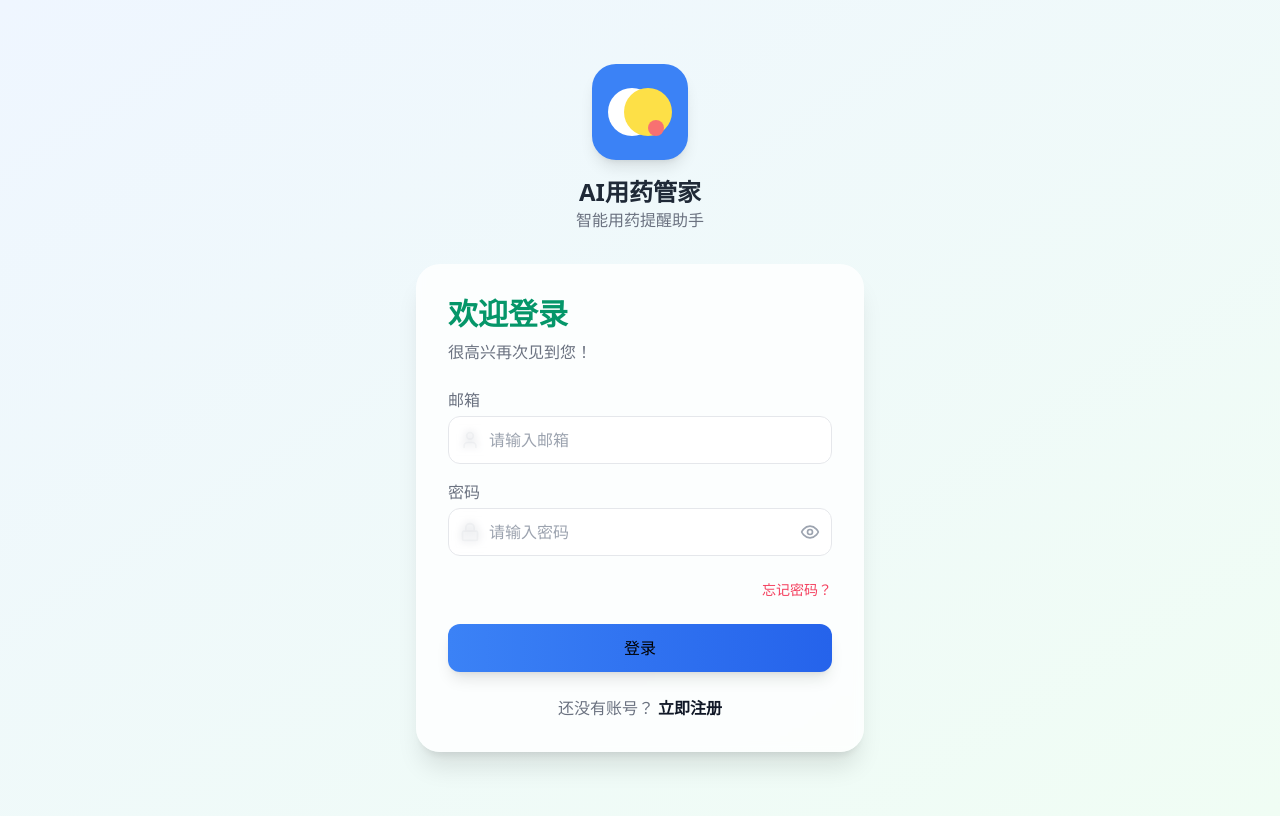
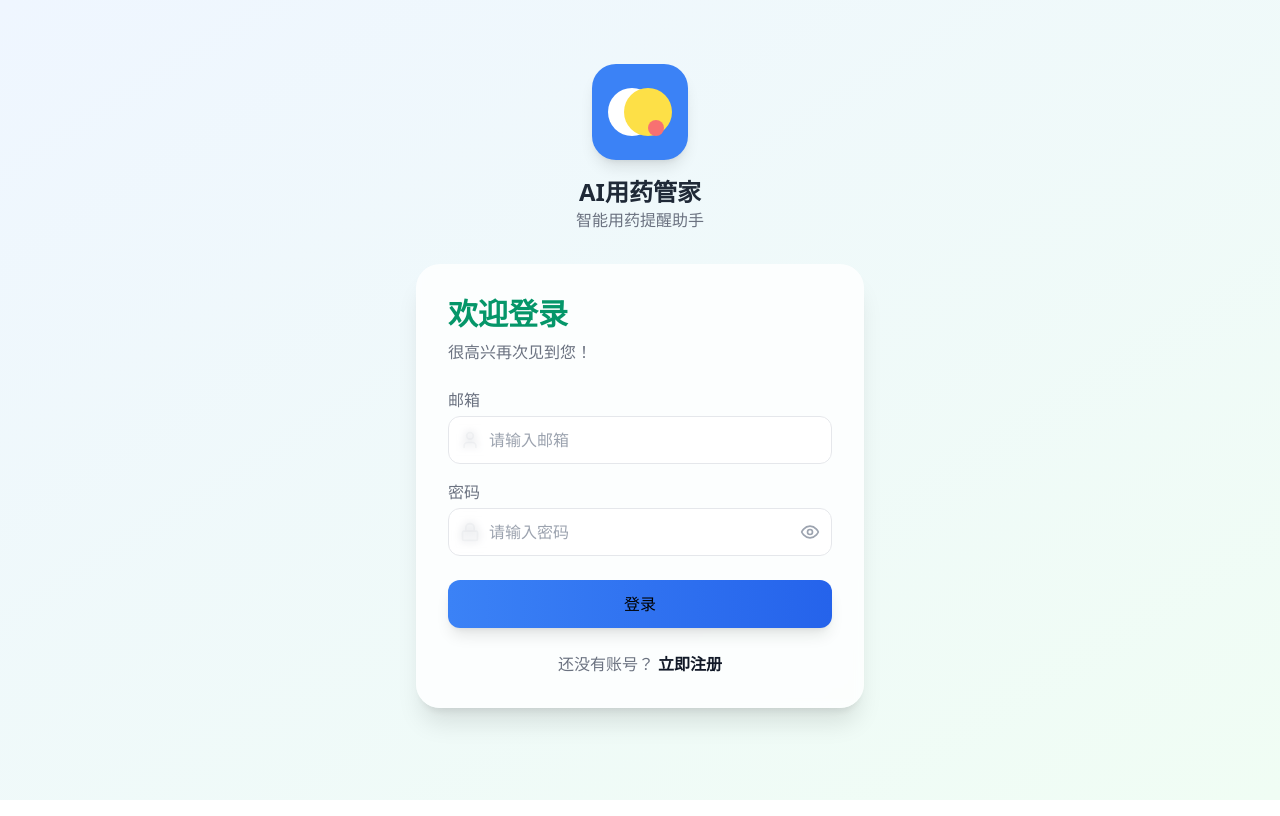
Before and after one commit to Arianassskm/-AI-, a React (Vite) app in the folder frontend/: page /login in a window 1280 px wide. Built offline with nearby package versions, Linux system fonts and the light colour scheme.

Commit message:
[web] update 删除未使用

```diff
--- a/frontend/src/pages/LoginPage.tsx
+++ b/frontend/src/pages/LoginPage.tsx
@@ -113,15 +113,6 @@
 
               {error && <p className="text-sm text-red-500">{error}</p>}
 
-              <div className="flex justify-end">
-                <Link
-                  to="/forgot-password"
-                  className="text-sm text-rose-500 hover:text-rose-600"
-                >
-                  忘记密码？
-                </Link>
-              </div>
-
               <Button
                 type="submit"
                 className="w-full h-12 text-base bg-emerald-500 hover:bg-emerald-600 rounded-xl shadow-lg hover:shadow-xl transition-all duration-200"
```
